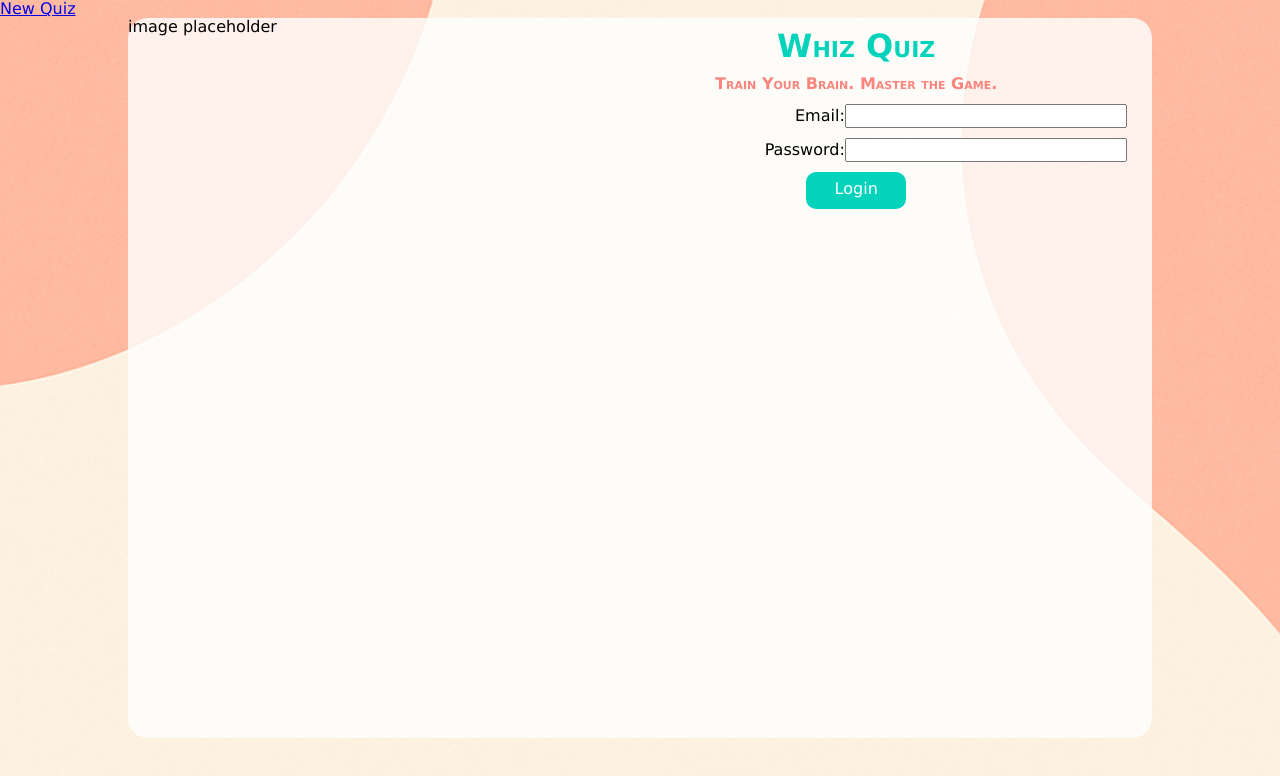
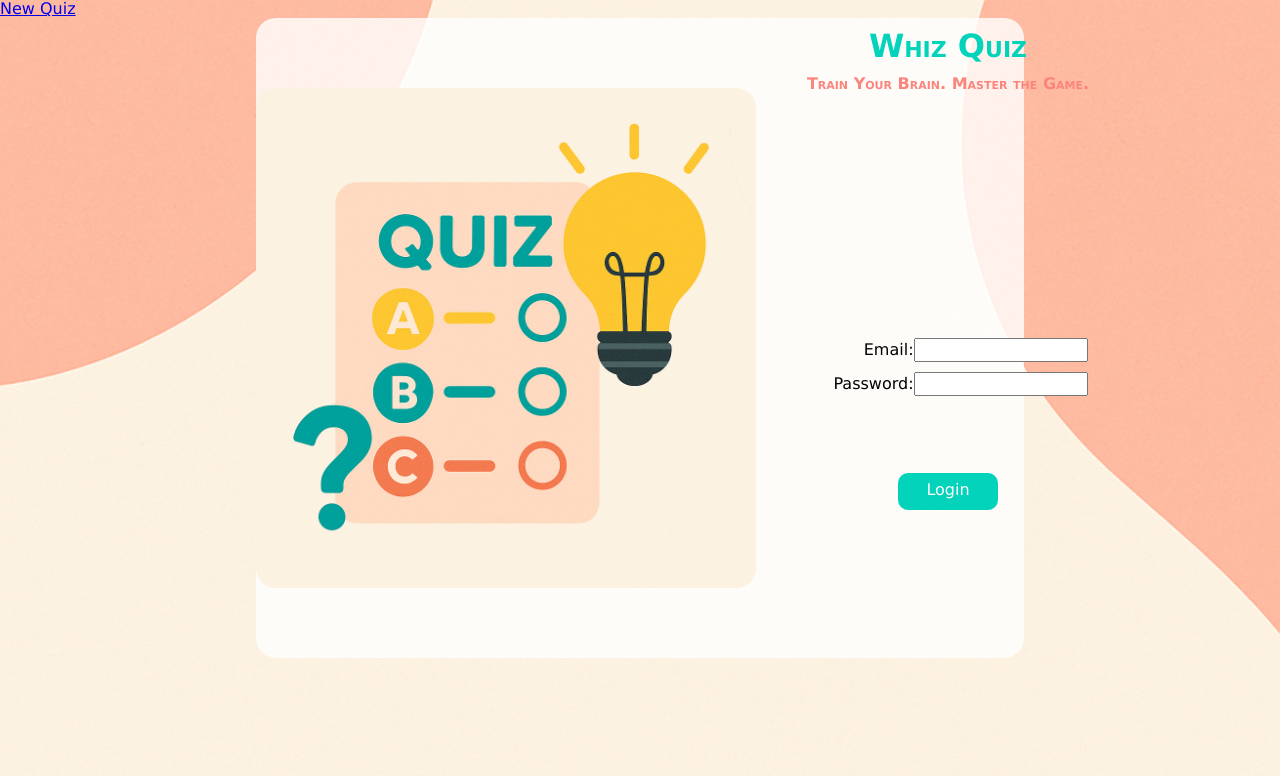
Before and after one commit to JSeaton-SKPolyTech/WhizQuiz, a React (Vite) app: page / in a window 1280 px wide. Shown: the top 776 px of the page. Built offline with nearby package versions, Linux system fonts and the light colour scheme.

Commit message:
finished basic login view

```diff
--- a/src/css/global-style.css
+++ b/src/css/global-style.css
@@ -1,2 +1,3 @@
 @import './styles/normalization.css';
 @import './styles/base-style.css';
+@import './styles/login-view.css';
--- a/src/css/styles/base-style.css
+++ b/src/css/styles/base-style.css
@@ -19,11 +19,11 @@ img {
 
 label{
 	display: inline-block;
-	width: 48%;
+	width: 38%;
 	text-align: right;
 }
 input.field{
-	width: 48%;
+	width: 58%;
 }
 input[type='button'] {
 	display: block;
@@ -51,6 +51,11 @@ input[type='button']:active{
 .add-margin{
 	margin: 10px;
 }
+.centre-vertically {
+	position: relative;
+	top: 50%;
+	transform: translateY(-50%);
+}
 
 .background-graphic {
 	width: 100%;
@@ -61,8 +66,9 @@ input[type='button']:active{
 }
 
 .white-overlay {
-	width: 80vw;
-	height: 90vh;
+	width: 60vw;
+	height: 80vh;
+	max-width: 1080px;
 	margin: auto;
 	border-radius: 20px;
 	background-color: rgba(255, 255, 255, 0.8);
--- /dev/null
+++ b/src/css/styles/login-view.css
@@ -0,0 +1,15 @@
+.login-image {
+	display: block;
+	max-height: 600px;
+	max-width: 500px;
+	margin: auto;
+}
+
+.login-form {
+	min-width: 40%;
+	padding: 0 5%;
+}
+
+.login-inputs{
+	margin-bottom: 25%;
+}
--- a/src/views/HomePage.jsx
+++ b/src/views/HomePage.jsx
@@ -1,4 +1,6 @@
 import { useState } from "react";
+
+import loginImage from '../assets/login-image.png';
 import { LabelledInput, Button } from "../components";
 
 function HomePage() {
@@ -7,10 +9,12 @@ function HomePage() {
 
     return (
 		<div className="white-overlay add-flex">
-			<div className="flex-grow">image placeholder</div>
-			<div className="flex-grow">
+			<div className="flex-grow"><img className="login-image centre-vertically" src={loginImage} alt="decorative graphic of a quiz" /></div>
+			<div className="flex-grow login-form">
 				<h1>Whiz Quiz</h1>
 				<p className="subtitle">Train Your Brain. Master the Game.</p>
+				<div className="centre-vertically ">
+					<div className="login-inputs">
 						<LabelledInput
 							label="Email"
 							id="email"
@@ -24,7 +28,9 @@ function HomePage() {
 							setState={setUserPassword}
 							state={userPassword}
 						/>
+					</div>
 					<Button buttonText="Login" />
+				</div>
 			</div>
         </div>
     );
```
Also changed, not shown: src/assets/login-image.png (added). Lines whose indentation alone changed are shown as unchanged.
